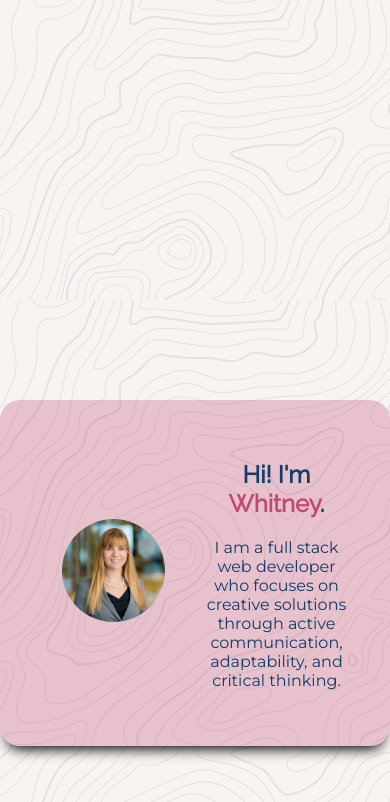
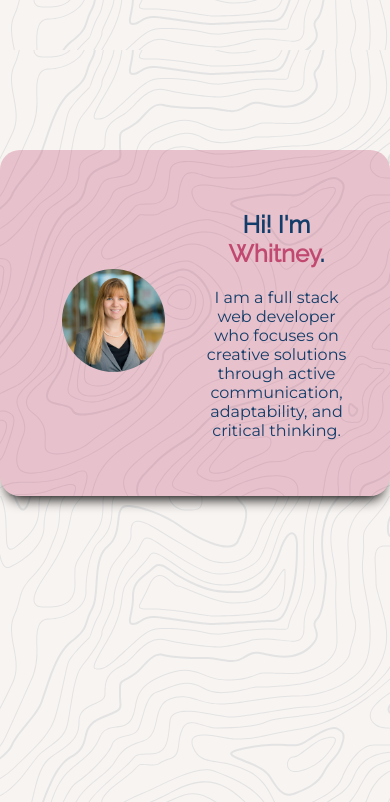
Before and after one commit to Wkoslik/wkoslik.github.io, a Next.js app in the folder nextJs/portfolio/: page /about in a window 390 px wide. Shown: the top 802 px of the page. Built offline with nearby package versions, Linux system fonts and the light colour scheme.

Commit message:
hamburger btn

```diff
--- a/nextJs/portfolio/package.json
+++ b/nextJs/portfolio/package.json
@@ -13,6 +13,7 @@
     "emailjs-com": "^2.6.4",
     "next": "10.0.8",
     "react": "17.0.1",
+    "react-burger-menu": "^3.0.6",
     "react-dom": "17.0.1",
     "react-google-recaptcha": "^2.1.0",
     "react-recaptcha": "^2.3.10",
--- a/nextJs/portfolio/pages/index.js
+++ b/nextJs/portfolio/pages/index.js
@@ -5,12 +5,13 @@ import RecommendationsContainer from './recommendationscontainer'
 import Footer from './partials/Footer'
 import Nav from './partials/Nav'
 import Contact from './contact'
+import Hamburger from './partials/Menu'
 
 export default function Home() {
   return (
     <div className="components-container">
+    <Hamburger />
       <Nav />
-      <Header />
       <div className="non-partials-container">
         <About />
         <ProjectsContainer />
--- a/nextJs/portfolio/styles/globals.css
+++ b/nextJs/portfolio/styles/globals.css
@@ -34,6 +34,12 @@ a {
   color: #f8f4f1;
 }
 
+.non-partials-container{
+  max-width: 600px;
+  margin: 0 auto;
+  background-color: rgba(248,244,241, .5);
+}
+
 .btn{
   background-color: rgba(18, 60, 105, 1);
   text-align: center;
@@ -57,61 +63,39 @@ a {
 
 
 header {
-  /* background: linear-gradient(rgba(18, 60, 105, .3), rgba(18, 60, 105, .3)), url('/headertexture.jpg'); */
-  background-color: rgba(18, 60, 105, .8);
-  background-size: contain;
   color: #f8f4f1;
   display: flex;
+  justify-content: space-between;
   align-items: center;
-  width: 100%;
-  height: 250px;
-  position: absolute;
-  top: 0;
+  max-height: 100%;
 }
 
+.header-image, .header-name, .header-ham{
+  width: 33.3%;
+}
 
-.header-details > h1{
+.header-name > h1{
   font-size: 42px;
   max-height: 100%;
-  margin-bottom: 16px;
 }
-
-
 
 .links{
   list-style: none;
   display: flex;
   justify-content: center;
+  flex-wrap: wrap;
   padding: 0;
   width: 100%;
   margin: 0;
+  font-size: 16px;
 }
-
 
 .links > li{
   background-color: rgba(18, 60, 105, 0);
 }
 
-
-.header-details{
-  text-align: center;
-  position: absolute;
-  width: 600px;
-  margin-left: auto;
-  margin-right: auto;
-  left: 0;
-  right: 0;
-}
-
 #initials{
-  margin: 32px;
-  width: 100px;
-}
-
-.non-partials-container{
-  max-width: 600px;
-  margin: 0 auto;
-  background-color: rgba(248,244,241, .5);
+  width: 75px;
 }
 
 .sticky{
@@ -119,16 +103,91 @@ header {
   color: #f8f4f1;
   position: sticky;
   top: 0;
-  z-index: 4;
   padding: 8px;
   -webkit-box-shadow: 0px 10px 13px -7px #000000, 5px 5px 15px 5px rgba(0,0,0,0);
   box-shadow: 0px 10px 13px -7px #000000, 5px 5px 15px 5px rgba(0,0,0,0);
+  height: 100px;
 }
+
+
+
+/* Position and sizing of burger button */
+.bm-burger-button {
+  position: fixed;
+  width: 36px;
+  height: 30px;
+  right: 36px;
+  top: 36px;
+}
+
+/* Color/shape of burger icon bars */
+.bm-burger-bars {
+  background: #f8f4f1;
+  border-radius: 5px;
+}
+
+/* Color/shape of burger icon bars on hover*/
+.bm-burger-bars-hover {
+  background-color: hsl(340, 89%, 57%);
+}
+
+/* Position and sizing of clickable cross button */
+.bm-cross-button {
+  height: 24px;
+  width: 24px;
+}
+
+/* Color/shape of close button cross */
+.bm-cross {
+  background: #f8f4f1;
+}
+
+/*
+Sidebar wrapper styles
+Note: Beware of modifying this element as it can break the animations - you should not need to touch it in most cases
+*/
+.bm-menu-wrap {
+  position: fixed;
+  height: 100%;
+}
+
+/* General sidebar styles */
+.bm-menu {
+  background: rgba(18, 60, 105, .7);
+  padding: 2.5em 1.5em 0;
+  font-size: 1.15em;
+}
+
+/* Morph shape necessary with bubble or elastic */
+.bm-morph-shape {
+  fill: #373a47;
+}
+
+/* Wrapper for item list */
+.bm-item-list {
+  color: #b8b7ad;
+  padding: 0.8em;
+}
+
+/* Individual item */
+.bm-item {
+  display: inline-block;
+}
+
+/* Styling of overlay */
+.bm-overlay {
+  background: rgba(0, 0, 0, 0.3);
+}
+
+:focus{
+  outline: none !important;
+}
+
 
 /*ABOUT Section */
 
 #about{
-  margin-top: 300px;
+  margin-top: 50px;
   padding-top: 100px;
 }
 
@@ -161,7 +220,7 @@ header {
 
 /* Projects */
 
-#projects, #recommendations, #connect{
+#projects{
   margin-top: 50px;
   padding-top: 100px;
 }
@@ -203,6 +262,11 @@ header {
 
 
 /* Recommendations */
+
+#recommendations{
+  margin-top: 50px;
+  padding-top: 100px;
+}
 
 .carousel .control-dots{
   position: static !important;
@@ -264,6 +328,11 @@ header {
 
 /*Connect*/
 
+#connect{
+  margin-top: 50px;
+  padding-top: 100px;
+}
+
 
 .connect{
   border: 1px solid rgba(18, 60, 105, 1);
@@ -321,3 +390,7 @@ footer{
 .footer {
   background-color: rgba(18, 60, 105, 0);
 }
+
+@media screen and (max-width: 600px) {
+
+}
```
Also changed, not shown: nextJs/portfolio/pages/partials/Menu.js (added, +19 -0 lines), nextJs/portfolio/pages/partials/Nav.js (+19 -9 lines), 1 other file (tests, documents, lock files or other folders).
